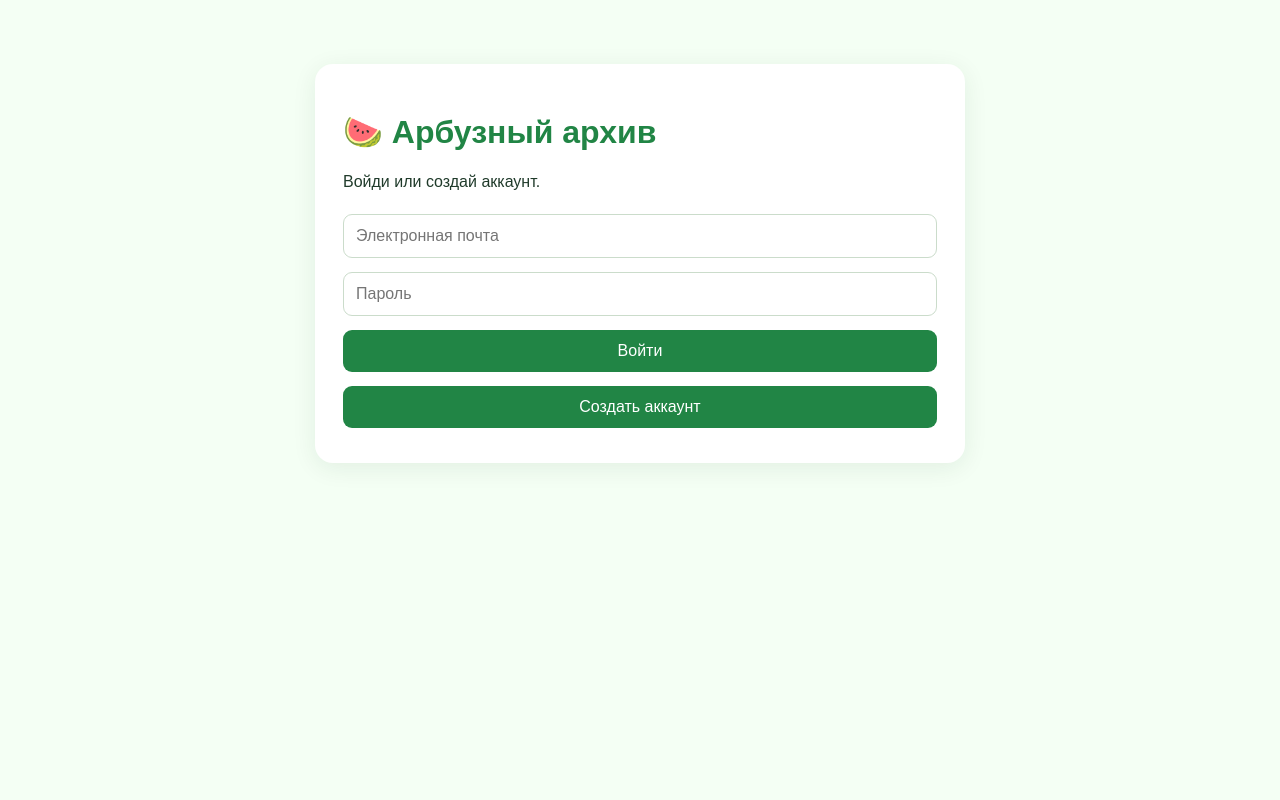
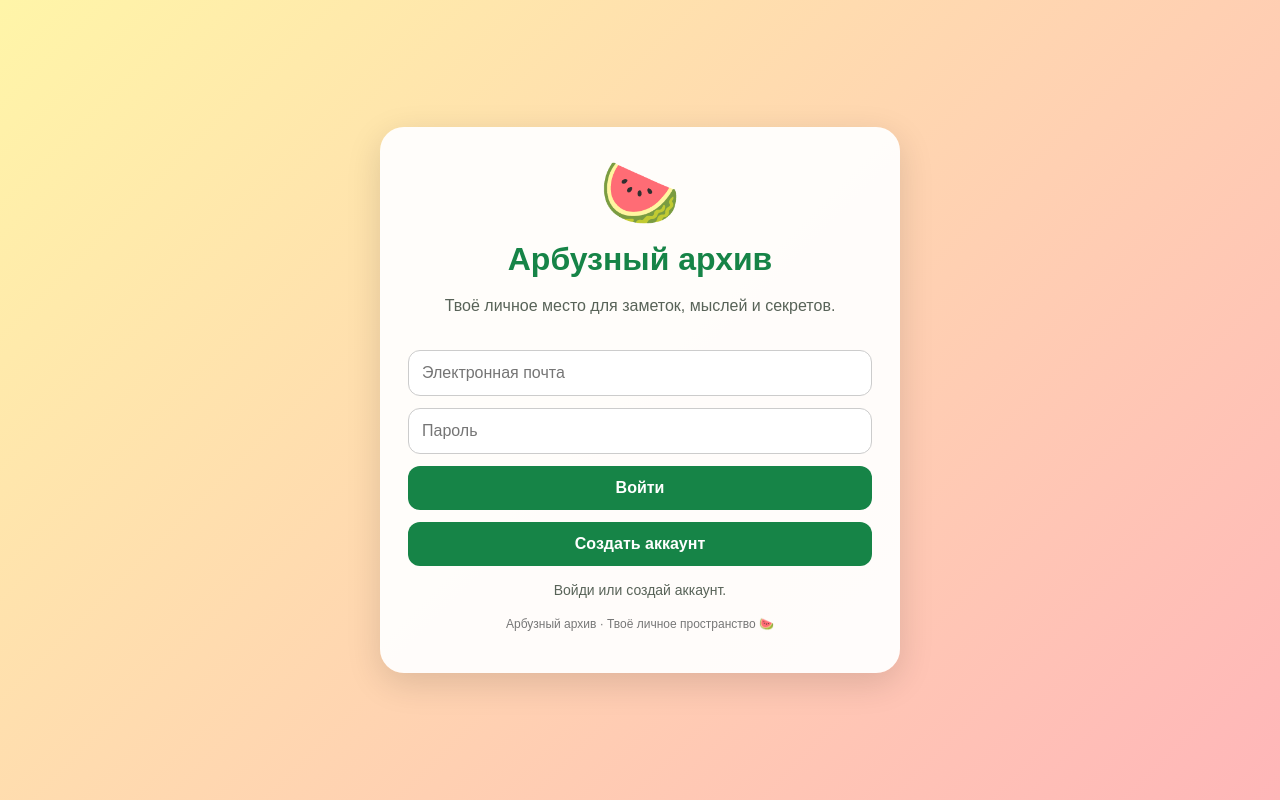
Before and after one commit to sardelkinss/Arbuziki, a plain HTML site: page index.html in a window 1280 px wide. Drawn offline with nearby package versions, Linux system fonts and the light colour scheme.

Commit message:
Update index.html

```diff
--- a/index.html
+++ b/index.html
@@ -3,66 +3,184 @@
 <head>
   <meta charset="UTF-8">
   <meta name="viewport" content="width=device-width, initial-scale=1.0">
-  <title>Арбузный архив</title>
+  <title>Арбузный архив 🍉</title>
+
   <style>
-    * { box-sizing: border-box; }
+    * {
+      box-sizing: border-box;
+    }
+
     body {
       margin: 0;
-      padding: 24px;
       min-height: 100vh;
       font-family: Arial, sans-serif;
-      background: #f4fff4;
-      color: #203b2b;
+      background: linear-gradient(135deg, #fff5a8, #ffb6b9);
+      color: #253323;
+      display: flex;
+      justify-content: center;
+      align-items: center;
+      padding: 20px;
     }
+
     .card {
-      max-width: 650px;
-      margin: 40px auto;
+      width: 100%;
+      max-width: 520px;
+      background: rgba(255, 255, 255, 0.94);
       padding: 28px;
-      background: white;
-      border-radius: 18px;
-      box-shadow: 0 5px 25px #183b2015;
+      border-radius: 24px;
+      box-shadow: 0 10px 35px #0002;
+      text-align: center;
     }
-    h1 { color: #218545; }
-    input, button, textarea {
+
+    .watermelon {
+      font-size: 65px;
+      margin-bottom: 10px;
+    }
+
+    h1 {
+      margin: 0 0 10px;
+      color: #168447;
+    }
+
+    h2 {
+      color: #168447;
+      margin-top: 10px;
+    }
+
+    p {
+      color: #586358;
+      line-height: 1.5;
+    }
+
+    input, textarea, button {
       width: 100%;
-      padding: 12px;
-      margin: 7px 0;
-      border: 1px solid #cbdccb;
-      border-radius: 9px;
-      font: inherit;
+      padding: 13px;
+      margin-top: 12px;
+      border-radius: 12px;
+      font-size: 16px;
+      font-family: inherit;
     }
+
+    input, textarea {
+      border: 1px solid #ccc;
+      outline-color: #168447;
+      background: #fff;
+      color: #253323;
+    }
+
+    textarea {
+      min-height: 180px;
+      resize: vertical;
+      line-height: 1.5;
+    }
+
     button {
-      background: #218545;
+      border: none;
+      background: #168447;
       color: white;
-      border: 0;
       cursor: pointer;
+      font-weight: bold;
+      transition: background 0.2s, transform 0.2s;
     }
-    button:disabled { opacity: 0.6; }
-    .hidden { display: none; }
-    #message { overflow-wrap: anywhere; }
+
+    button:hover {
+      background: #106735;
+      transform: translateY(-1px);
+    }
+
+    button:disabled {
+      opacity: 0.6;
+      cursor: wait;
+      transform: none;
+    }
+
+    #message {
+      min-height: 20px;
+      font-size: 14px;
+      overflow-wrap: anywhere;
+    }
+
+    .small {
+      font-size: 12px;
+      color: #777;
+    }
+
+    .hidden {
+      display: none !important;
+    }
+
+    .divider {
+      height: 1px;
+      background: #e8e8e8;
+      margin: 22px 0;
+    }
+
+    .logout {
+      background: #e66b70;
+    }
+
+    .logout:hover {
+      background: #ca5056;
+    }
+
+    .subtitle {
+      margin-bottom: 20px;
+    }
+
+    @media (max-width: 480px) {
+      .card {
+        padding: 22px 18px;
+      }
+
+      .watermelon {
+        font-size: 56px;
+      }
+    }
   </style>
 </head>
+
 <body>
   <main class="card">
-    <h1>🍉 Арбузный архив</h1>
-    <p id="message">Загрузка...</p>
+    <div class="watermelon">🍉</div>
+    <h1>Арбузный архив</h1>
+    <p class="subtitle">Твоё личное место для заметок, мыслей и секретов.</p>
 
     <section id="auth">
-      <input id="email" type="email" placeholder="Электронная почта">
-      <input id="password" type="password" placeholder="Пароль">
+      <input
+        id="email"
+        type="email"
+        placeholder="Электронная почта"
+        autocomplete="email"
+      >
+
+      <input
+        id="password"
+        type="password"
+        placeholder="Пароль"
+        autocomplete="current-password"
+      >
+
       <button id="loginButton">Войти</button>
       <button id="registerButton">Создать аккаунт</button>
     </section>
 
     <section id="cabinet" class="hidden">
-      <h2>Твой архив</h2>
+      <div class="divider"></div>
+      <h2>Мой архив 📚</h2>
       <p id="userEmail"></p>
-      <textarea id="note" rows="5"
-        placeholder="Напиши что-нибудь..."></textarea>
+      <p>Записывай сюда свои мысли и идеи.</p>
+
+      <textarea
+        id="note"
+        placeholder="Напиши свою заметку..."
+      ></textarea>
+
       <button id="saveButton">Сохранить заметку</button>
-      <button id="logoutButton">Выйти</button>
-      <p>Заметки подключим следующим шагом.</p>
+      <button id="logoutButton" class="logout">Выйти из аккаунта</button>
     </section>
+
+    <p id="message" aria-live="polite">Войди или создай аккаунт.</p>
+    <p class="small">Арбузный архив · Твоё личное пространство 🍉</p>
   </main>
 
   <script src="https://cdn.jsdelivr.net/npm/@supabase/supabase-js@2"></script>
```
